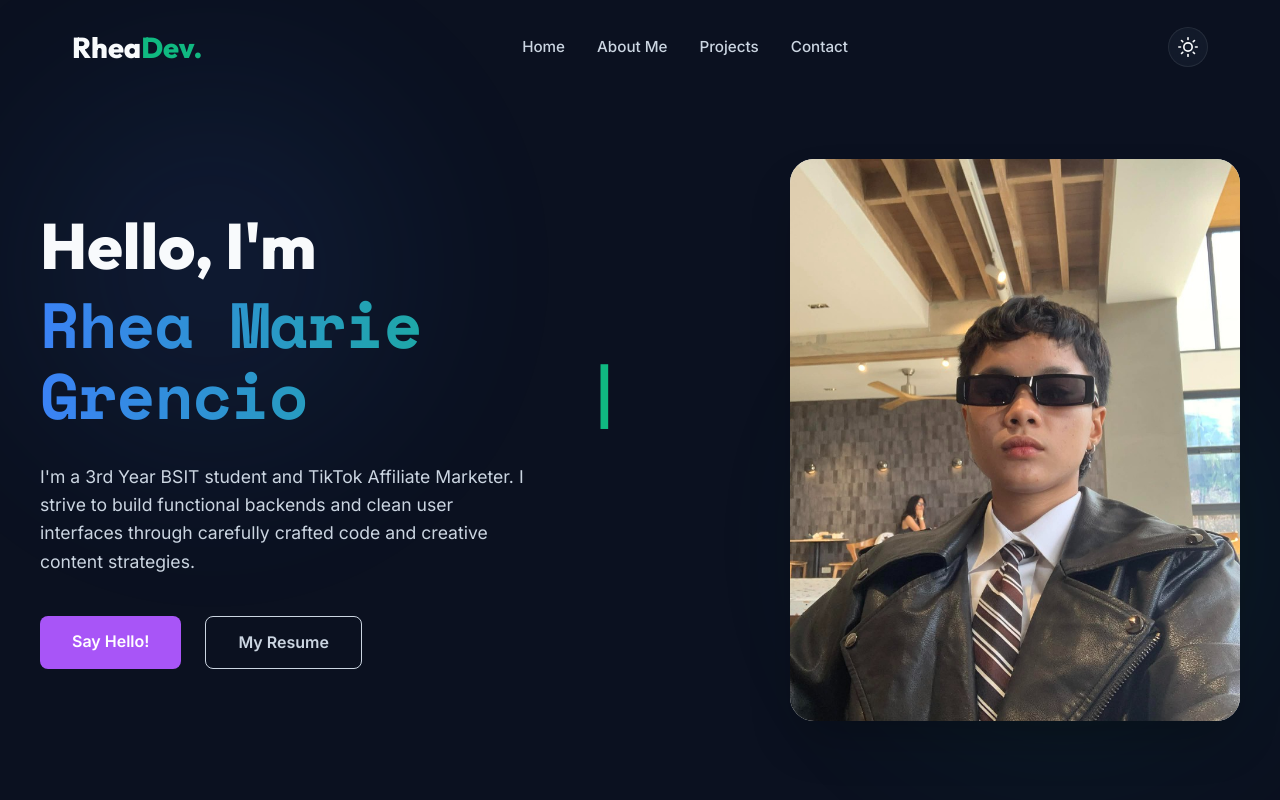
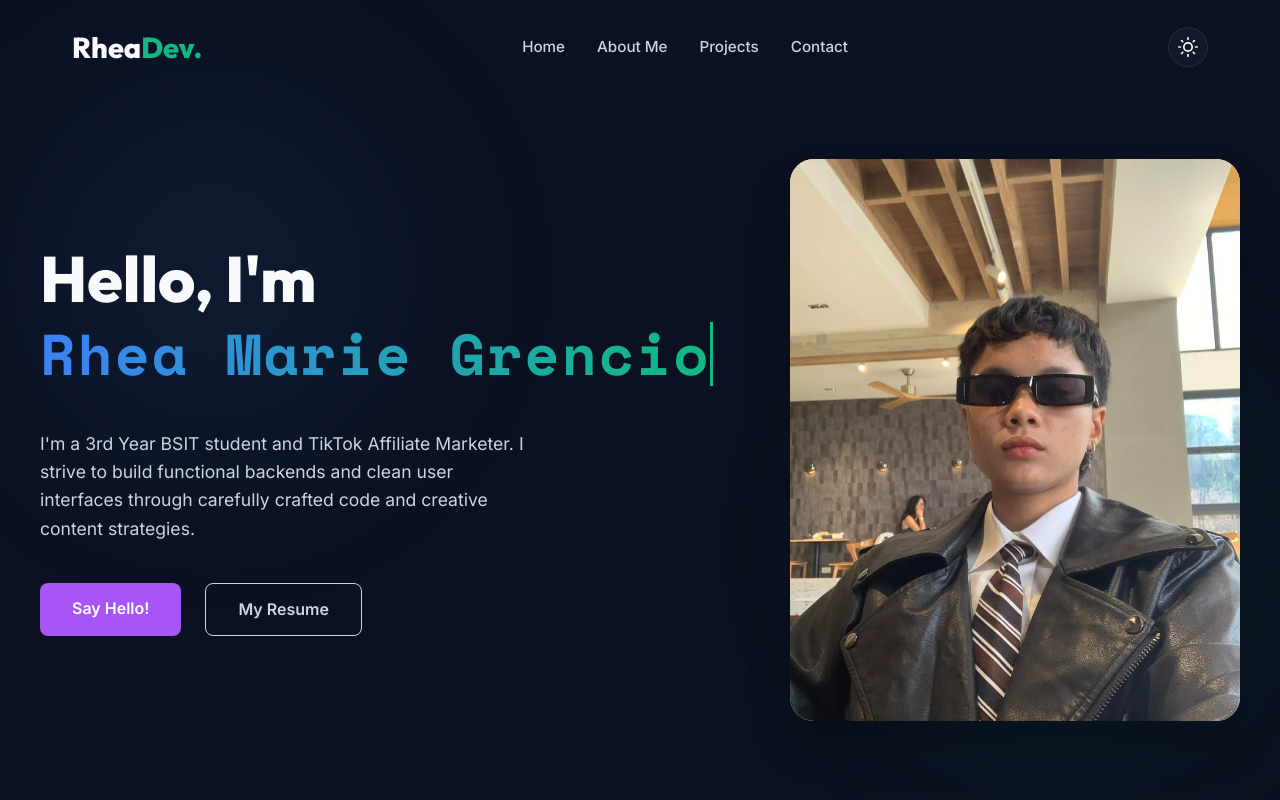
Before and after one commit to Buenavistarm/MY-PORTFOLIO, a React (Vite) app: page / in a window 1280 px wide. Shown: the top 800 px of the page. Built offline with nearby package versions, Linux system fonts and the light colour scheme.

Commit message:
Implement full typewriter typing (text fill) animation

```diff
--- a/src/index.css
+++ b/src/index.css
@@ -793,29 +793,34 @@ footer {
 
 .hero-title-main span {
     font-family: 'Space Mono', monospace;
-    color: var(--accent-primary);
+    font-size: 0.9em;
     display: inline-block;
     margin-top: 0.5rem;
-    letter-spacing: -1px;
+    letter-spacing: 2px;
     background: linear-gradient(90deg, var(--accent-primary), var(--accent-secondary));
     background-clip: text;
     -webkit-background-clip: text;
     -webkit-text-fill-color: transparent;
     position: relative;
+    white-space: nowrap;
+    overflow: hidden;
+    width: 0;
+    animation: typing 3s steps(18) forwards, blink-caret 0.75s step-end infinite;
+    border-right: 3px solid var(--accent-secondary);
 }
 
 .hero-title-main span::after {
-    content: '|';
-    position: absolute;
-    right: -15px;
-    color: var(--accent-secondary);
-    animation: blink 0.8s step-end infinite;
-    -webkit-text-fill-color: var(--accent-secondary); /* Override the gradient clip for the cursor */
+    display: none; /* Removed the previous absolute cursor to use border-right for typing effect */
 }
 
-@keyframes blink {
-    from, to { opacity: 1; }
-    50% { opacity: 0; }
+@keyframes typing {
+    from { width: 0 }
+    to { width: 100% }
+}
+
+@keyframes blink-caret {
+    from, to { border-color: transparent }
+    50% { border-color: var(--accent-secondary); }
 }
 
 .hero-description-clean {
```
